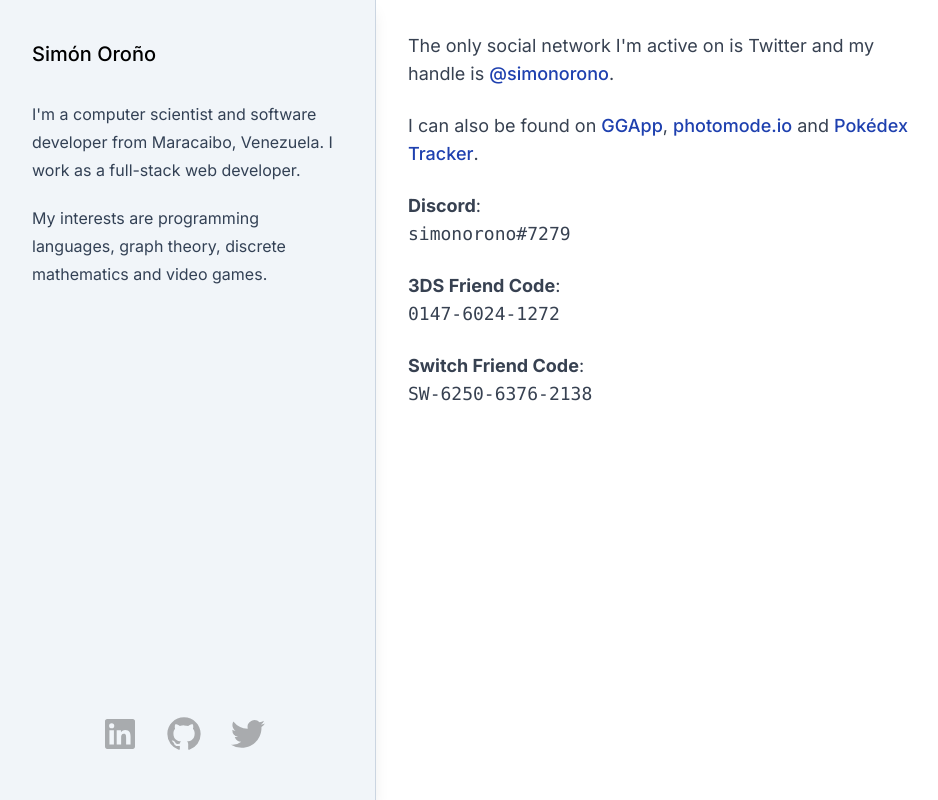
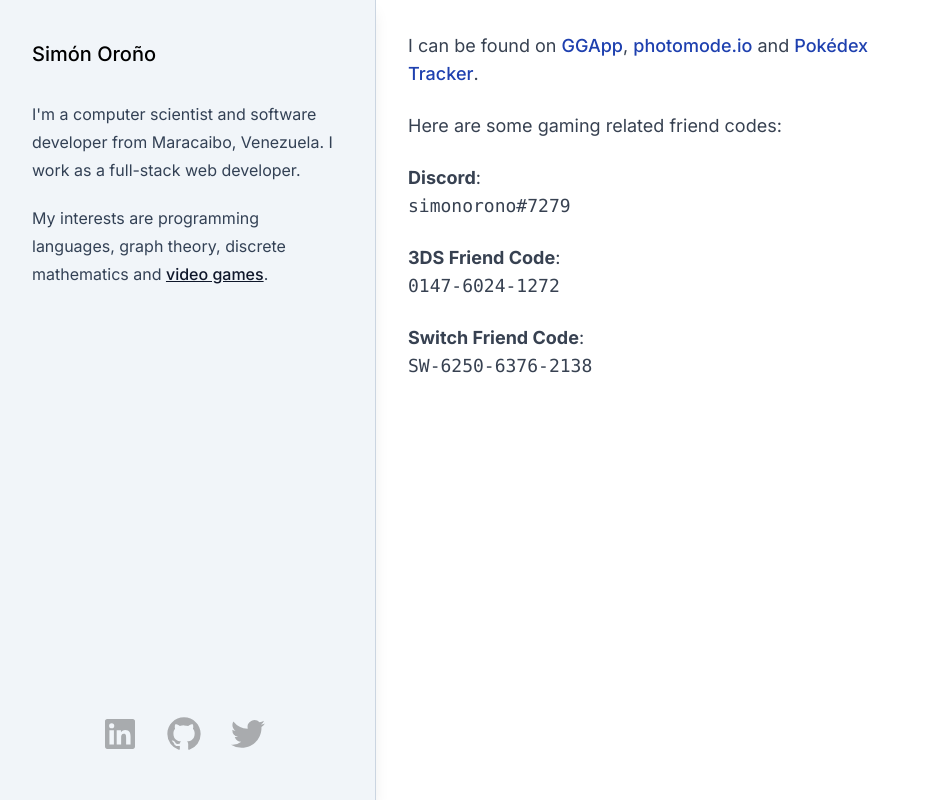
Before and after one commit to simonorono/simonorono-com-v1, a Next.js app: page /social in a window 1280 px wide. Shown: the whole page, without its empty margins (8-946 px from the left). Built offline with nearby package versions, Linux system fonts and the light colour scheme; what vanilla-lazyload would draw is missing.

Commit message:
Add gaming profile to the bio

```diff
--- a/components/bio.tsx
+++ b/components/bio.tsx
@@ -1,4 +1,5 @@
 import React from 'react'
+import Link from 'next/link'
 
 export default function Bio() {
   return (
@@ -10,7 +11,7 @@ export default function Bio() {
 
       <p>
         My interests are programming languages, graph theory, discrete
-        mathematics and video games.
+        mathematics and <Link href="/social" className="link">video games</Link>.
       </p>
     </>
   )
--- a/pages/social.tsx
+++ b/pages/social.tsx
@@ -19,13 +19,6 @@ function FriendCode({ title, code }: FriendCodeProps) {
 }
 
 export default function Social() {
-  const twitterLink = (
-    <NewTabLink className="link" href="https://twitter.com/simonorono">
-      <span className="whitespace-nowrap">@simonorono</span>
-      <span className="sr-only"> (opens in new window)</span>
-    </NewTabLink>
-  )
-
   const ggAppLink = (
     <NewTabLink className="link" href="https://ggapp.io/simonorono">
       GGApp
@@ -63,14 +56,11 @@ export default function Social() {
       <Layout>
         <div className="prose space-y-6 text-lg sm:max-w-lg">
           <p>
-            The only social network I'm active on is Twitter and my handle is{' '}
-            {twitterLink}.
+            I can be found on {ggAppLink}, {photomodeLink} and{' '}
+            {pokedexTrackerLink}.
           </p>
 
-          <p>
-            I can also be found on {ggAppLink}, {photomodeLink} and{' '}
-            {pokedexTrackerLink}.
-          </p>
+          <p>Here are some gaming related friend codes:</p>
 
           <FriendCode title="Discord" code="simonorono#7279" />
 
```
